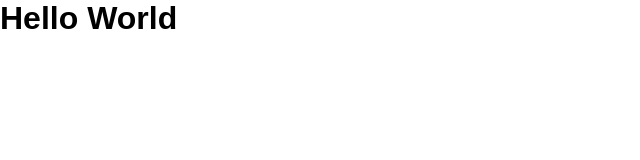
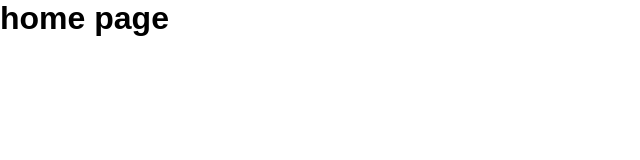
Before and after one commit to JeanLuca999/client, a React (Create React App) app: page / in a window 1280 px wide. Shown: the top 160 px of the page, without its empty margins (0-640 px from the left). Built offline with nearby package versions, Linux system fonts and the light colour scheme.

Commit message:
feat(app): setup initial routes

```diff
--- a/src/App.js
+++ b/src/App.js
@@ -1,5 +1,32 @@
+//CONTEXT
+import { AuthProvider } from "./context/auth";
+
+//COMPONENTS
+import { BrowserRouter, Routes, Route } from "react-router-dom";
+import { PrivateRoute } from "./components/PrivateRoute/PrivateRoute";
+
 const App = () => {
-  return <h1>Hello World</h1>;
+  return (
+    <>
+      <AuthProvider>
+        <BrowserRouter>
+          <Routes>
+            <Route path="/" element={<h1>home page</h1>} />
+            <Route
+              path="/home"
+              element={
+                <PrivateRoute>
+                  <h1>a protected page</h1>
+                </PrivateRoute>
+              }
+            />
+
+            <Route path="*" element={<h1>Page not found</h1>} />
+          </Routes>
+        </BrowserRouter>
+      </AuthProvider>
+    </>
+  );
 };
 
 export default App;
```
